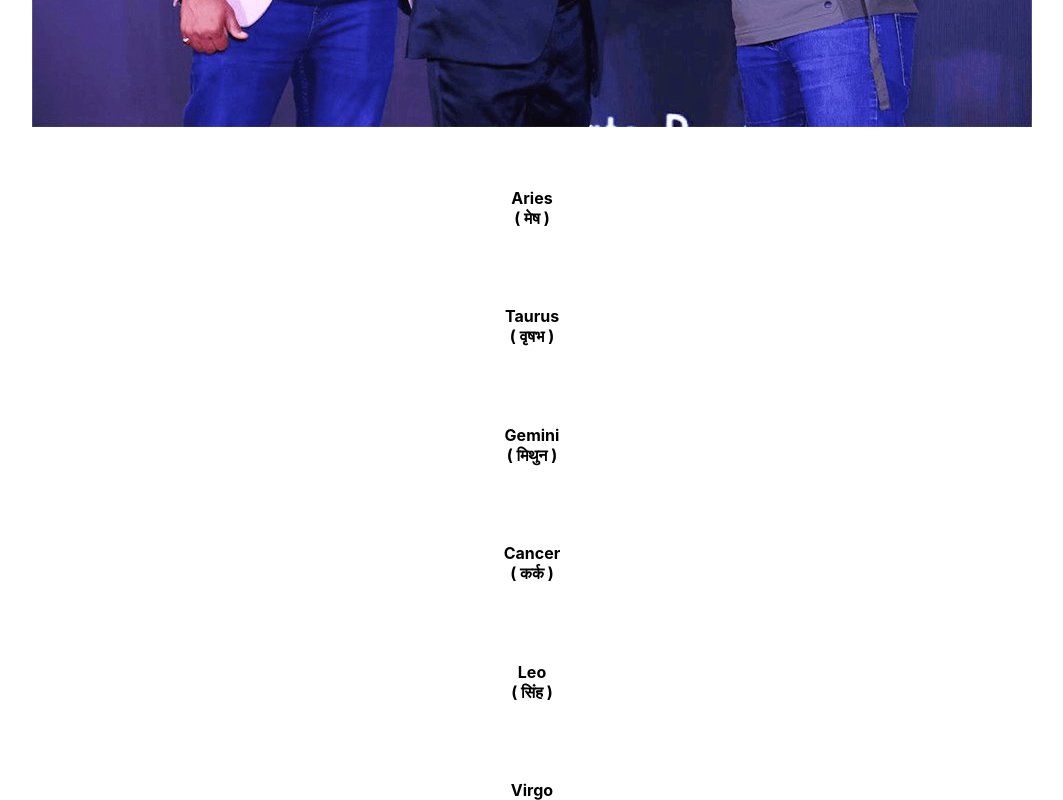
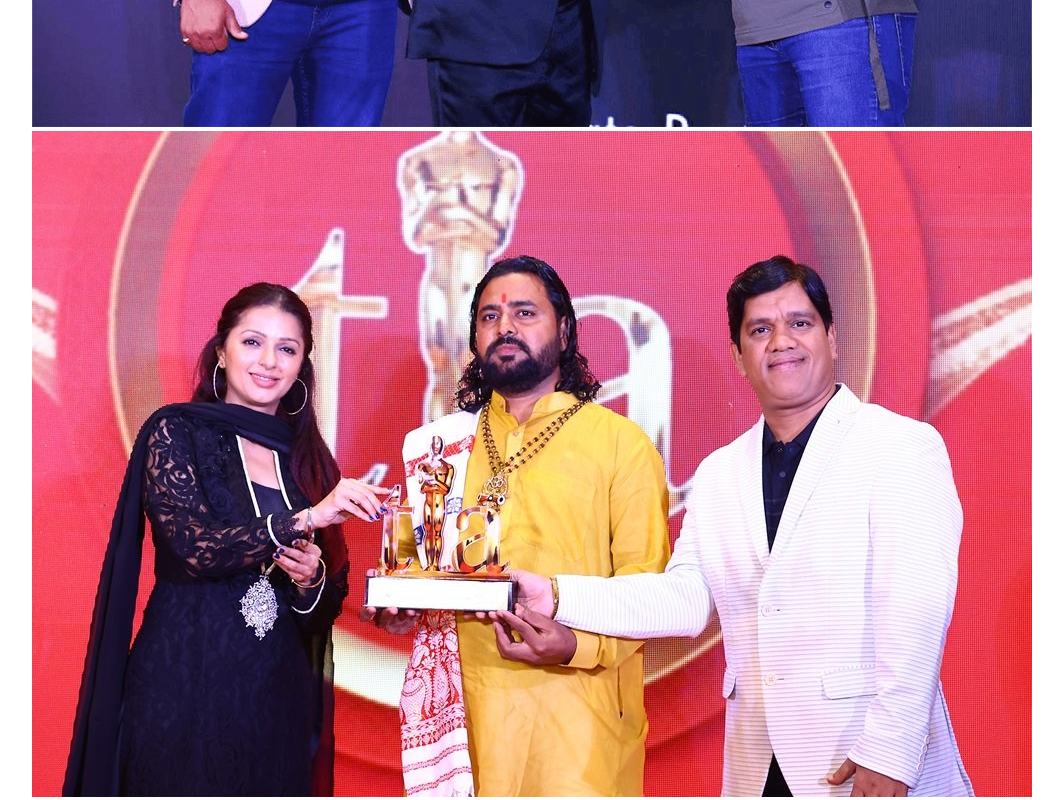
Before and after one commit to RishuChaudhary4160/Astro, a React (Vite) app: page / in a window 1280 px wide. Shown: the part 7720-8520 px from the top of the page, without its empty margins (108-1171 px from the left). Built offline with nearby package versions, Linux system fonts and the light colour scheme.

Commit message:
fixes on images

```diff
--- a/src/components/Awards.jsx
+++ b/src/components/Awards.jsx
@@ -1,10 +1,18 @@
 import React, { useEffect } from "react";
 import Breadcrumb from "../components/Breadcrumb";
 import icon from "../assets/images/awa/2.jpg";
+import icon2 from "../assets/images/awa/1.jpg";
+import icon3 from "../assets/images/awa/2.jpg";
+import icon4 from "../assets/images/awa/3.jpg";
+import icon5 from "../assets/images/awa/4.jpg";
+import icon6 from "../assets/images/awa/5.jpg";
+import icon7 from "../assets/images/awa/6.jpg";
 const Awards = () => {
   useEffect(() => {
     document.title = "Awards | Om Astro Service";
   }, []);
+
+  const awards = [icon, icon2, icon3, icon4, icon5, icon6, icon7];
 
   return (
     <div>
@@ -27,7 +35,7 @@ const Awards = () => {
             <div className="col-lg-10 col-md-12 col-sm-12 col-12 offset-lg-1 offset-md-0 offset-sm-0 offset-0">
               <div className="ast_testimonials_slider ast_testimonials_slider1">
                 <div className="row">
-                  {/* {awards.map((award, index) => (
+                  {awards.map((award, index) => (
                     <div
                       key={index}
                       className="col-lg-3 col-md-4 col-sm-6 col-12 mb-4"
@@ -40,9 +48,7 @@ const Awards = () => {
                         />
                       </div>
                     </div>
-                ))} */}
-
-                  <img src={icon} alt="Award 1" className="img-fluid" />
+                  ))}
                 </div>
               </div>
             </div>
```
Lines whose indentation alone changed are shown as unchanged.
